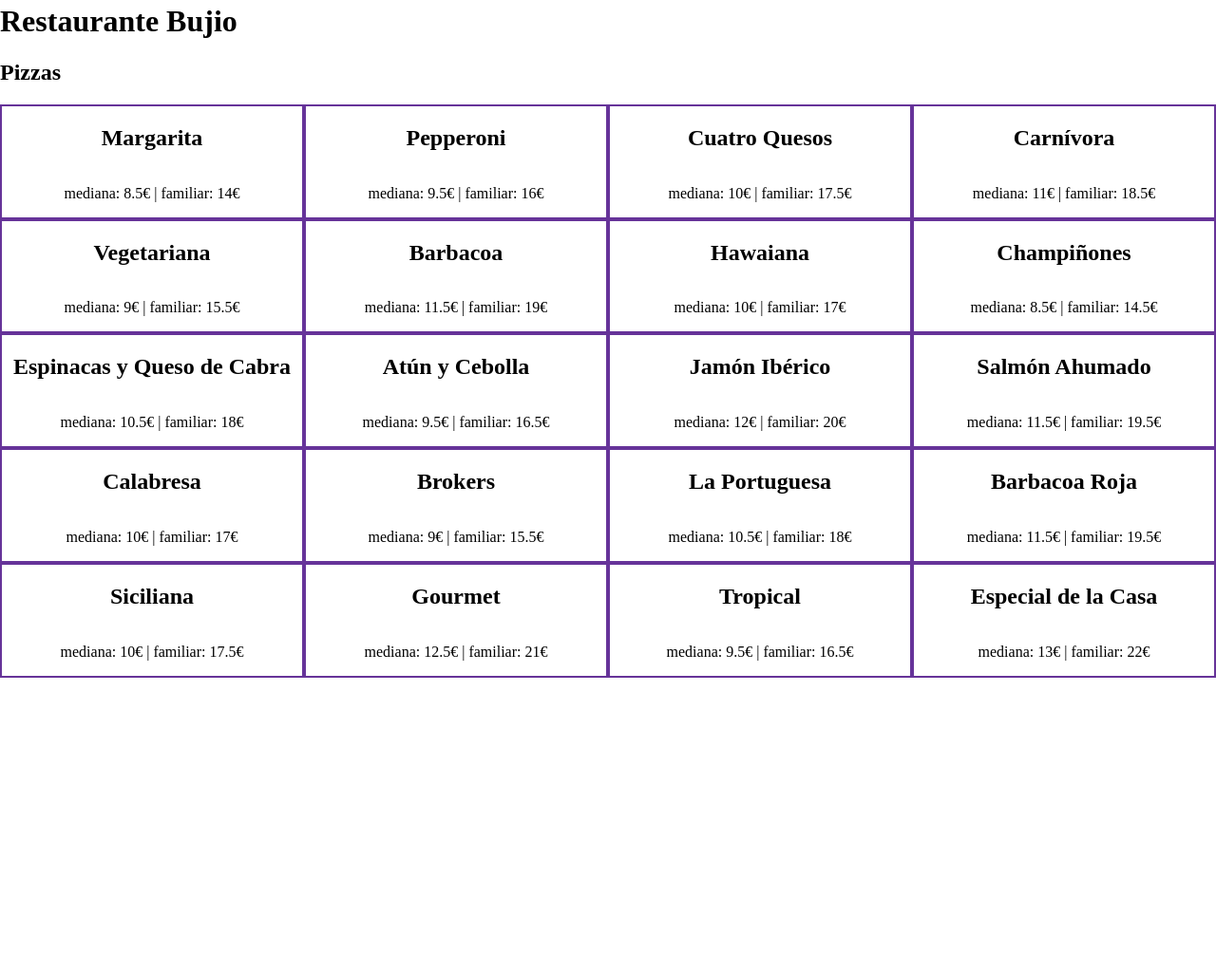
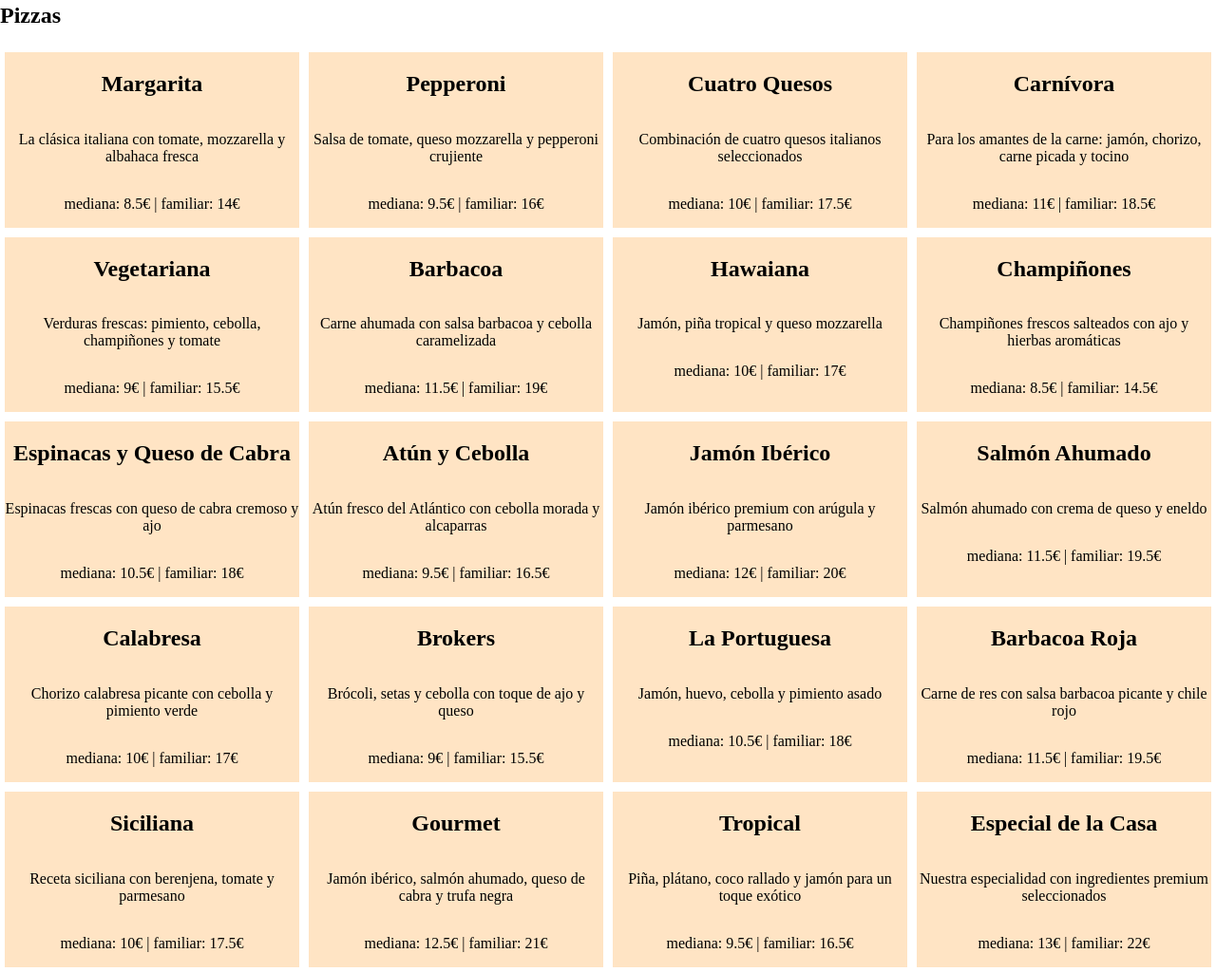
Before and after one commit to Bujio/restaurant, a website built with webpack: page src/template.html in a window 1280 px wide. Shown: the part 337-1361 px from the top of the page at 95% size. Before the commit the page ends 1051 px from the top, so only its background shows below. Built offline with nearby package versions, Linux system fonts and the light colour scheme.

Commit message:
add descripcion and ingredientes pizza

```diff
--- a/src/dataFood.json
+++ b/src/dataFood.json
@@ -2,6 +2,8 @@
   {
     "id": 1,
     "nombre": "Margarita",
+    "descripcion": "La clásica italiana con tomate, mozzarella y albahaca fresca",
+    "ingredientes": ["tomate", "mozzarella", "albahaca", "aceite de oliva"],
     "tamaño": {
       "mediana": {
         "name": "mediana",
@@ -16,6 +18,8 @@
   {
     "id": 2,
     "nombre": "Pepperoni",
+    "descripcion": "Salsa de tomate, queso mozzarella y pepperoni crujiente",
+    "ingredientes": ["tomate", "mozzarella", "pepperoni", "orégano"],
     "tamaño": {
       "mediana": {
         "name": "mediana",
@@ -30,6 +34,8 @@
   {
     "id": 3,
     "nombre": "Cuatro Quesos",
+    "descripcion": "Combinación de cuatro quesos italianos seleccionados",
+    "ingredientes": ["mozzarella", "gorgonzola", "parmesano", "queso de cabra"],
     "tamaño": {
       "mediana": {
         "name": "mediana",
@@ -44,6 +50,8 @@
   {
     "id": 4,
     "nombre": "Carnívora",
+    "descripcion": "Para los amantes de la carne: jamón, chorizo, carne picada y tocino",
+    "ingredientes": ["jamón", "chorizo", "carne picada", "tocino", "mozzarella"],
     "tamaño": {
       "mediana": {
         "name": "mediana",
@@ -58,6 +66,8 @@
   {
     "id": 5,
     "nombre": "Vegetariana",
+    "descripcion": "Verduras frescas: pimiento, cebolla, champiñones y tomate",
+    "ingredientes": ["pimiento", "cebolla", "champiñones", "tomate", "mozzarella"],
     "tamaño": {
       "mediana": {
         "name": "mediana",
@@ -72,6 +82,8 @@
   {
     "id": 6,
     "nombre": "Barbacoa",
+    "descripcion": "Carne ahumada con salsa barbacoa y cebolla caramelizada",
+    "ingredientes": ["carne ahumada", "cebolla", "pimiento", "salsa barbacoa", "mozzarella"],
     "tamaño": {
       "mediana": {
         "name": "mediana",
@@ -86,6 +98,8 @@
   {
     "id": 7,
     "nombre": "Hawaiana",
+    "descripcion": "Jamón, piña tropical y queso mozzarella",
+    "ingredientes": ["jamón", "piña", "mozzarella", "cebolla"],
     "tamaño": {
       "mediana": {
         "name": "mediana",
@@ -100,6 +114,8 @@
   {
     "id": 8,
     "nombre": "Champiñones",
+    "descripcion": "Champiñones frescos salteados con ajo y hierbas aromáticas",
+    "ingredientes": ["champiñones", "ajo", "cebolla", "romero", "mozzarella"],
     "tamaño": {
       "mediana": {
         "name": "mediana",
@@ -114,6 +130,8 @@
   {
     "id": 9,
     "nombre": "Espinacas y Queso de Cabra",
+    "descripcion": "Espinacas frescas con queso de cabra cremoso y ajo",
+    "ingredientes": ["espinacas", "queso de cabra", "ajo", "cebolla", "mozzarella"],
     "tamaño": {
       "mediana": {
         "name": "mediana",
@@ -128,6 +146,8 @@
   {
     "id": 10,
     "nombre": "Atún y Cebolla",
+    "descripcion": "Atún fresco del Atlántico con cebolla morada y alcaparras",
+    "ingredientes": ["atún", "cebolla", "alcaparras", "tomate", "mozzarella"],
     "tamaño": {
       "mediana": {
         "name": "mediana",
@@ -142,6 +162,8 @@
   {
     "id": 11,
     "nombre": "Jamón Ibérico",
+    "descripcion": "Jamón ibérico premium con arúgula y parmesano",
+    "ingredientes": ["jamón ibérico", "arúgula", "parmesano", "mozzarella"],
     "tamaño": {
       "mediana": {
         "name": "mediana",
@@ -156,6 +178,8 @@
   {
     "id": 12,
     "nombre": "Salmón Ahumado",
+    "descripcion": "Salmón ahumado con crema de queso y eneldo",
+    "ingredientes": ["salmón ahumado", "queso crema", "eneldo", "cebolla", "mozzarella"],
     "tamaño": {
       "mediana": {
         "name": "mediana",
@@ -170,6 +194,8 @@
   {
     "id": 13,
     "nombre": "Calabresa",
+    "descripcion": "Chorizo calabresa picante con cebolla y pimiento verde",
+    "ingredientes": ["chorizo calabresa", "cebolla", "pimiento", "tomate", "mozzarella"],
     "tamaño": {
       "mediana": {
         "name": "mediana",
@@ -184,6 +210,8 @@
   {
     "id": 14,
     "nombre": "Brokers",
+    "descripcion": "Brócoli, setas y cebolla con toque de ajo y queso",
+    "ingredientes": ["brócoli", "champiñones", "cebolla", "ajo", "mozzarella"],
     "tamaño": {
       "mediana": {
         "name": "mediana",
@@ -198,6 +226,8 @@
   {
     "id": 15,
     "nombre": "La Portuguesa",
+    "descripcion": "Jamón, huevo, cebolla y pimiento asado",
+    "ingredientes": ["jamón", "huevo", "cebolla", "pimiento asado", "mozzarella"],
     "tamaño": {
       "mediana": {
         "name": "mediana",
@@ -212,6 +242,8 @@
   {
     "id": 16,
     "nombre": "Barbacoa Roja",
+    "descripcion": "Carne de res con salsa barbacoa picante y chile rojo",
+    "ingredientes": ["carne de res", "chile rojo", "cebolla", "salsa barbacoa", "mozzarella"],
     "tamaño": {
       "mediana": {
         "name": "mediana",
@@ -226,6 +258,8 @@
   {
     "id": 17,
     "nombre": "Siciliana",
+    "descripcion": "Receta siciliana con berenjena, tomate y parmesano",
+    "ingredientes": ["berenjena", "tomate", "parmesano", "ajo", "mozzarella"],
     "tamaño": {
       "mediana": {
         "name": "mediana",
@@ -240,6 +274,8 @@
   {
     "id": 18,
     "nombre": "Gourmet",
+    "descripcion": "Jamón ibérico, salmón ahumado, queso de cabra y trufa negra",
+    "ingredientes": ["jamón ibérico", "salmón ahumado", "queso de cabra", "trufa negra", "mozzarella"],
     "tamaño": {
       "mediana": {
         "name": "mediana",
@@ -254,6 +290,8 @@
   {
     "id": 19,
     "nombre": "Tropical",
+    "descripcion": "Piña, plátano, coco rallado y jamón para un toque exótico",
+    "ingredientes": ["piña", "plátano", "coco", "jamón", "mozzarella"],
     "tamaño": {
       "mediana": {
         "name": "mediana",
@@ -268,6 +306,8 @@
   {
     "id": 20,
     "nombre": "Especial de la Casa",
+    "descripcion": "Nuestra especialidad con ingredientes premium seleccionados",
+    "ingredientes": ["jamón ibérico", "champiñones", "queso de cabra", "parmesano", "mozzarella"],
     "tamaño": {
       "mediana": {
         "name": "mediana",
--- a/src/pizzaFunction.js
+++ b/src/pizzaFunction.js
@@ -13,11 +13,18 @@ export const renderPizzas = () => {
     const pizzaElement = document.createElement("div");
     pizzaElement.classList.add("pizza-item");
 
+    //Nobmre Pizza
     const namePizza = document.createElement("h2");
     namePizza.classList.add("name-pizza");
     namePizza.textContent = pizza.nombre;
     pizzaElement.appendChild(namePizza);
 
+    //Ingredientes
+    const descripcion = document.createElement("p");
+    descripcion.classList.add("descripcion-ingredientes");
+    descripcion.textContent = pizza.descripcion;
+    pizzaElement.appendChild(descripcion);
+    //Tamaño y precio
     const sizePizza = document.createElement("div");
     sizePizza.classList.add("price-size");
 
--- a/src/styles/styles.css
+++ b/src/styles/styles.css
@@ -1,6 +1,12 @@
 body{
   margin: 0;
   padding: 0;
+}
+h1{
+  text-transform: uppercase;
+  font-size: 40px;
+  padding-bottom: 70px;
+  font-family: 'Franklin Gothic Medium', 'Arial Narrow', Arial, sans-serif;
 }
 
 header {
@@ -8,7 +14,6 @@ header {
   background-size: cover;
   background-position: center;
   background-repeat: no-repeat;
-  background-attachment: fixed;
 
   /* Altura responsive */
   height: 40vh;
@@ -31,11 +36,20 @@ grid-template-columns: repeat(4,1fr);
 
 }
 
+@media (max-width: 480px) {
+  #pizzas-container {
+    grid-template-columns: 1fr 1fr;
+    gap: 10px;
+    padding: 10px;
+  }
+}
+
 .pizza-item{
   text-align: center;
   display: flex;
   flex-direction: column;
-  border: 2px solid rebeccapurple;
+  background-color: bisque;
+  margin: 5px;
 }
 
 .price-size{
--- a/src/template.html
+++ b/src/template.html
@@ -10,9 +10,9 @@
 <body>
   <header>
 
+    <h1>Restaurante Bujio</h1>
   </header>
   <div id="content">
-    <h1>Restaurante Bujio</h1>
 
     <h2>Pizzas</h2>
     <div id="pizzas-container">
```
